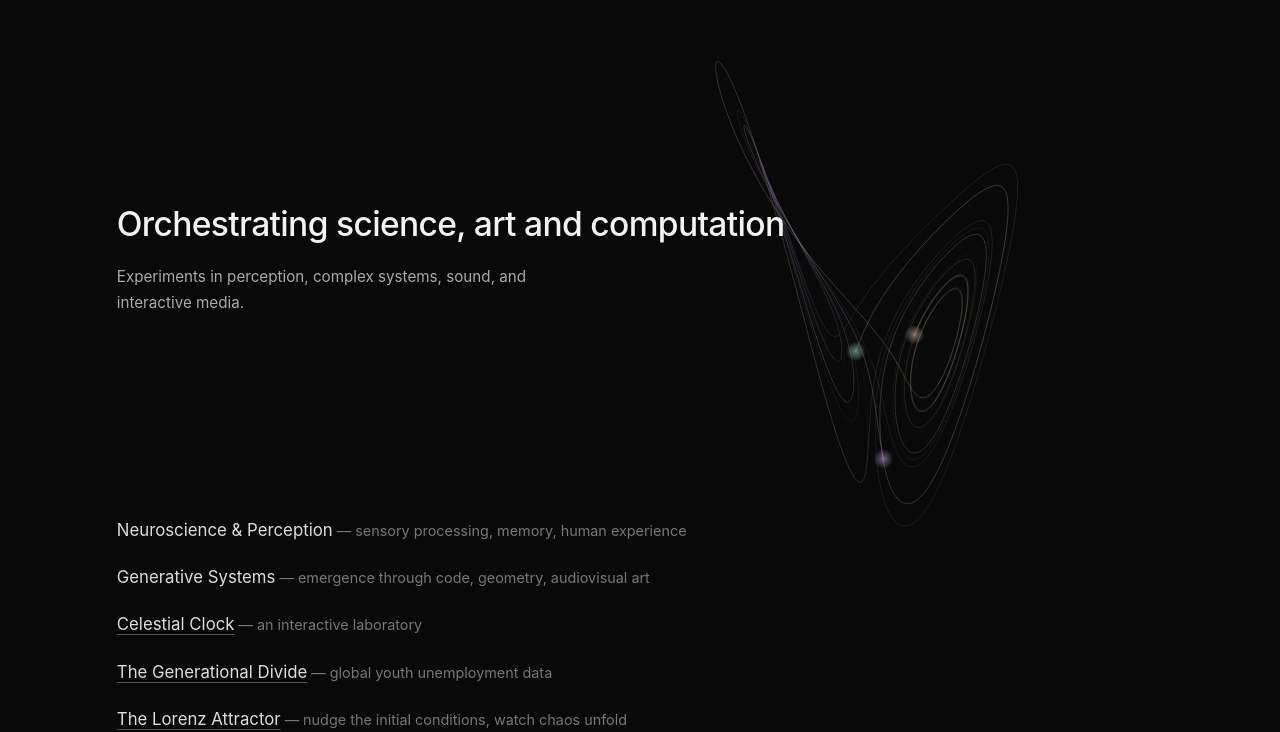
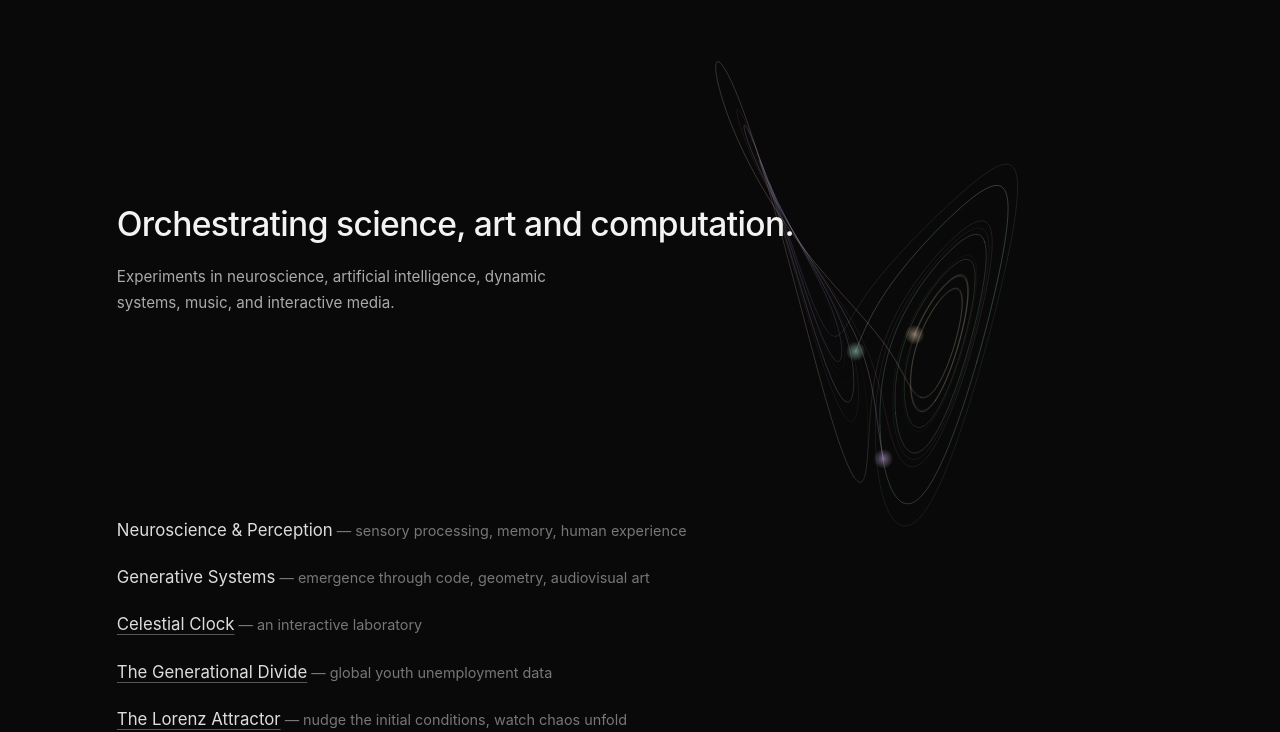
Before and after one commit to benchssn/bnsh.io, a website built with Vite: page index.html in a window 1280 px wide. Shown: the part 77-809 px from the top of the page. Built offline with nearby package versions, Linux system fonts and the light colour scheme.

Commit message:
Revise hero section content in index.html
Updated the hero section text to reflect new themes.

```diff
--- a/index.html
+++ b/index.html
@@ -17,8 +17,8 @@
       </nav>
 
       <section class="hero">
-        <h1>Orchestrating science, art and computation</h1>
-        <p>Experiments in perception, complex systems, sound, and interactive media.</p>
+        <h1>Orchestrating science, art and computation.</h1>
+        <p>Experiments in neuroscience, artificial intelligence, dynamic systems, music, and interactive media.</p>
       </section>
 
       <section id="work" class="work">
```
